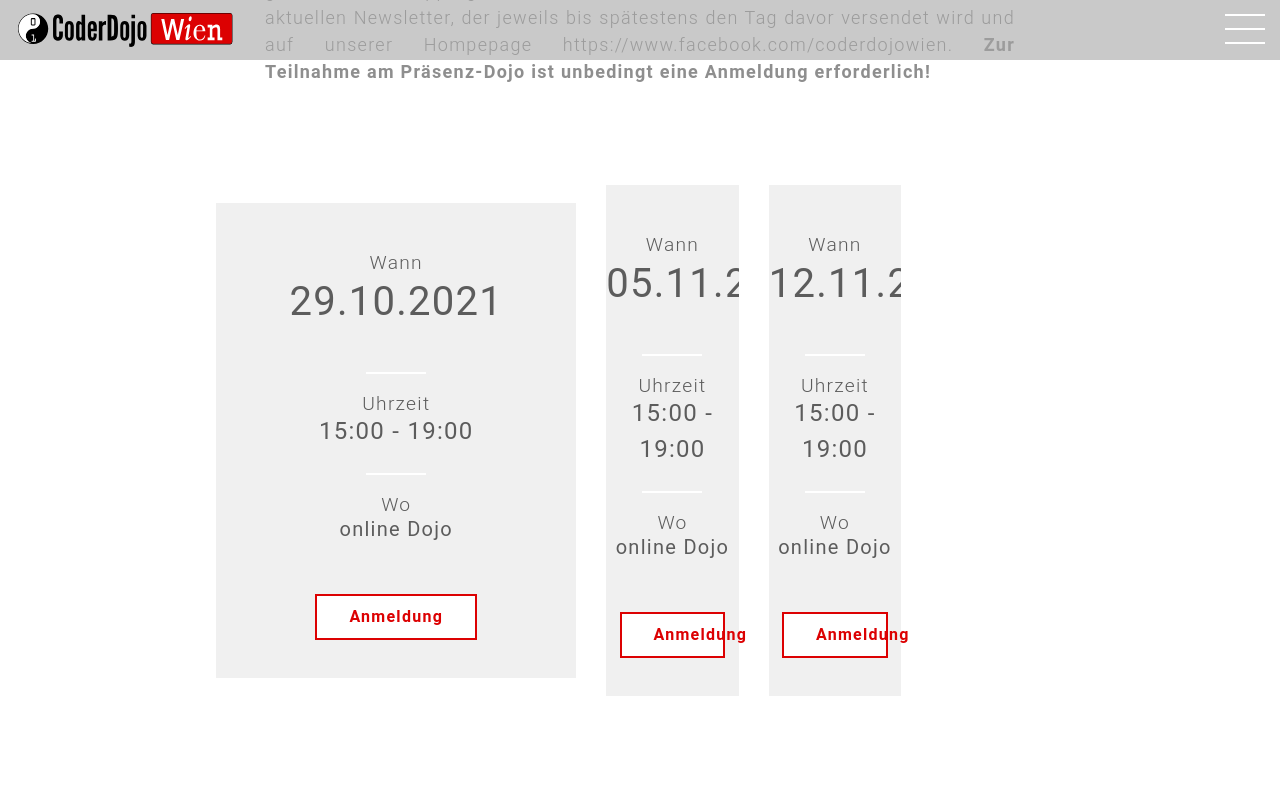
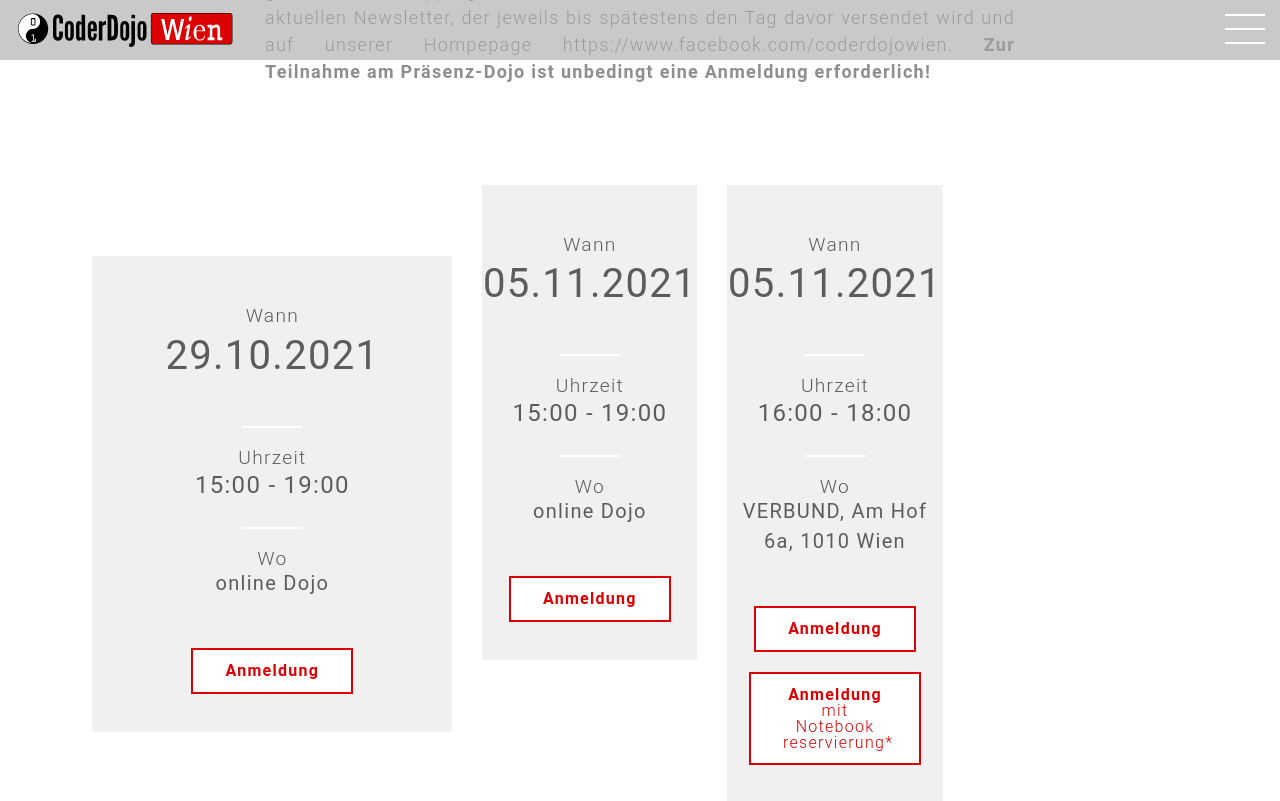
Before and after one commit to coderdojo-wien/coderdojo-wien.github.io, a Jekyll site: the page built from index.html, in a window 1280 px wide and 900 px high, scrolled down 3851 px, cut to the strip 0-801 px from the top of the window. Built offline with Jekyll 4.4.1, drawn with Linux system fonts in a browser that asks for light colours; nearby versions of some CDN libraries; comment, search, counter and statistics services are not loaded.

Commit message:
Update events.yml

```diff
--- a/_data/events.yml
+++ b/_data/events.yml
@@ -9,7 +9,7 @@
   event-enddate: 2021-10-29T17:00:00Z
   event-place: <a href="#main-event-place-map">online Dojo</a>
   event-placename: Eine Anmeldung ist für die Teilnahme an den online-Dojos nicht erforderlich.
-  event-registration-url: ""
+  event-registration-url: "https://mailchi.mp/8a4cb9582a4e/online-dojo-newsletter-1789143"
 
 - event-date: 05.11.2021
   event-time: 15:00 - 19:00
@@ -19,10 +19,11 @@
   event-placename: Eine Anmeldung ist für die Teilnahme an den online-Dojos nicht erforderlich.
   event-registration-url: ""
 
-- event-date: 12.11.2021
-  event-time: 15:00 - 19:00
-  event-startdate: 2021-11-112T13:00:00
-  event-enddate: 2021-11-12T17:00:00Z
-  event-place: <a href="#main-event-place-map">online Dojo</a>
-  event-placename: Eine Anmeldung ist für die Teilnahme an den online-Dojos nicht erforderlich.
-  event-registration-url: ""
+- event-date: 05.11.2021
+  event-time: 16:00 - 18:00
+  event-startdate: 2021-11-05T14:00:00Z
+  event-enddate: 2021-11-05T16:00:00Z
+  event-place: <a href="#main-event-place-map">VERBUND, Am Hof 6a, 1010 Wien</a>
+  event-placename: VERBUND
+  event-registration-url: "https://www.eventbrite.de/e/coderdojo-wien-at-verbund-registrierung-200690108517"
+  event-notebook-code: "CODERDOJO-NOTEBOOK"
```
